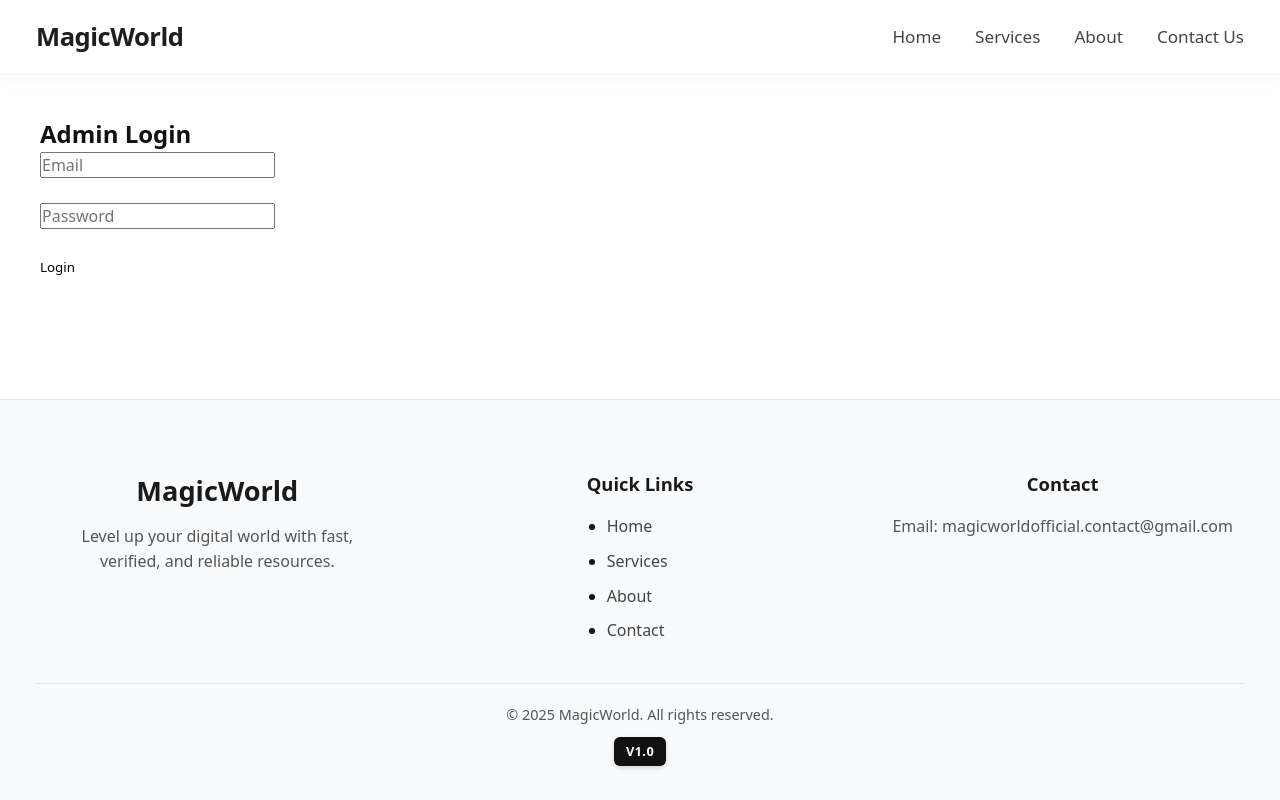
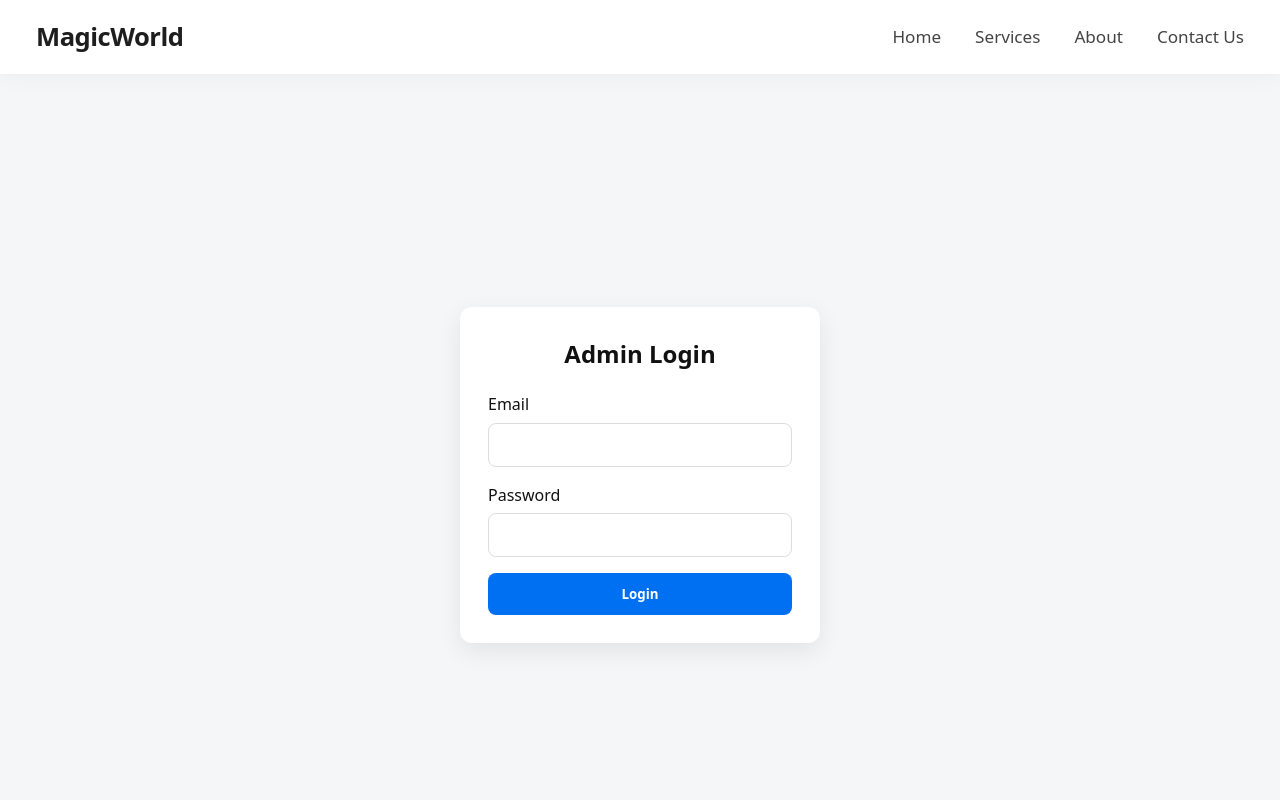
Before and after one commit to MagicWorld-Official/MagicWorld, a Next.js app: page /admin/login in a window 1280 px wide. Shown: the top 800 px of the page. Built offline with nearby package versions, Linux system fonts and the light colour scheme.

Commit message:
fix: enable secure cookies behind proxy

```diff
--- a/app/admin/login/page.tsx
+++ b/app/admin/login/page.tsx
@@ -1,20 +1,30 @@
 "use client";
 
 import { useState } from "react";
+import type { CSSProperties } from "react";
 
 export default function AdminLoginPage() {
   const [email, setEmail] = useState("");
   const [password, setPassword] = useState("");
+  const [loading, setLoading] = useState(false);
   const [error, setError] = useState("");
 
   const submit = async () => {
+    if (!email || !password) {
+      setError("Email and password are required");
+      return;
+    }
+
+    setLoading(true);
     setError("");
 
+    try {
       const res = await fetch(
         `${process.env.NEXT_PUBLIC_API_URL}/admin/login`,
         {
           method: "POST",
           headers: { "Content-Type": "application/json" },
+          credentials: "include",
           body: JSON.stringify({ email, password }),
         }
       );
@@ -23,38 +33,107 @@ export default function AdminLoginPage() {
 
       if (!res.ok || !data.success) {
         setError("Invalid credentials");
+        setLoading(false);
         return;
       }
 
-    // ✅ SAVE TOKEN
-    localStorage.setItem("adminToken", data.token);
-
-    // ✅ GO TO DASHBOARD
+      // backend already set httpOnly cookie
       window.location.href = "/admin";
+    } catch (err) {
+      setError("Server error. Try again.");
+      setLoading(false);
+    }
   };
 
   return (
-    <div style={{ padding: 40 }}>
-      <h2>Admin Login</h2>
+    <div style={styles.wrapper}>
+      <div style={styles.card}>
+        <h2 style={styles.title}>Admin Login</h2>
 
-      {error && <p style={{ color: "red" }}>{error}</p>}
+        {error && <p style={styles.error}>{error}</p>}
 
+        <div style={styles.field}>
+          <label>Email</label>
           <input
-        placeholder="Email"
+            type="email"
             value={email}
             onChange={(e) => setEmail(e.target.value)}
+            style={styles.input}
+            autoComplete="email"
           />
-      <br /><br />
+        </div>
 
+        <div style={styles.field}>
+          <label>Password</label>
           <input
             type="password"
-        placeholder="Password"
             value={password}
             onChange={(e) => setPassword(e.target.value)}
+            style={styles.input}
+            autoComplete="current-password"
           />
-      <br /><br />
+        </div>
 
-      <button onClick={submit}>Login</button>
+        <button
+          onClick={submit}
+          disabled={loading}
+          style={{
+            ...styles.button,
+            opacity: loading ? 0.7 : 1,
+          }}
+        >
+          {loading ? "Logging in..." : "Login"}
+        </button>
+      </div>
     </div>
   );
 }
+
+const styles: Record<string, CSSProperties> = {
+  wrapper: {
+    display: "flex",
+    justifyContent: "center",
+    alignItems: "center",
+    height: "100vh",
+    background: "#f4f6f8",
+  },
+  card: {
+    width: "360px",
+    padding: "28px",
+    background: "#fff",
+    borderRadius: "12px",
+    boxShadow: "0 8px 24px rgba(0,0,0,0.08)",
+  },
+  title: {
+    textAlign: "center",
+    marginBottom: "20px",
+  },
+  field: {
+    marginBottom: "16px",
+    display: "flex",
+    flexDirection: "column",
+    gap: "6px",
+  },
+  input: {
+    padding: "10px",
+    borderRadius: "8px",
+    border: "1px solid #ddd",
+    outline: "none",
+  },
+  button: {
+    width: "100%",
+    padding: "12px",
+    borderRadius: "8px",
+    border: "none",
+    background: "#0070f3",
+    color: "#fff",
+    fontWeight: 600,
+    cursor: "pointer",
+  },
+  error: {
+    color: "red",
+    marginBottom: "12px",
+    textAlign: "center",
+    fontSize: "14px",
+  },
+};
```
Also changed, not shown: app/admin/page.tsx (+67 -22 lines). Lines whose indentation alone changed are shown as unchanged.
